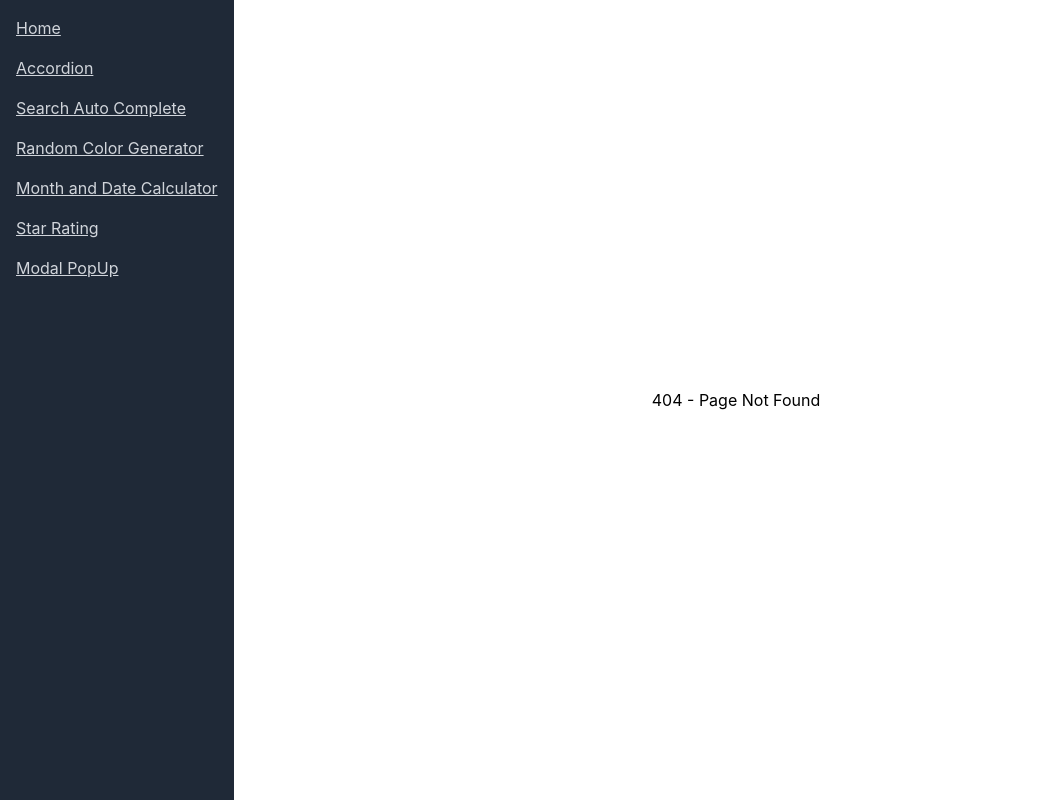
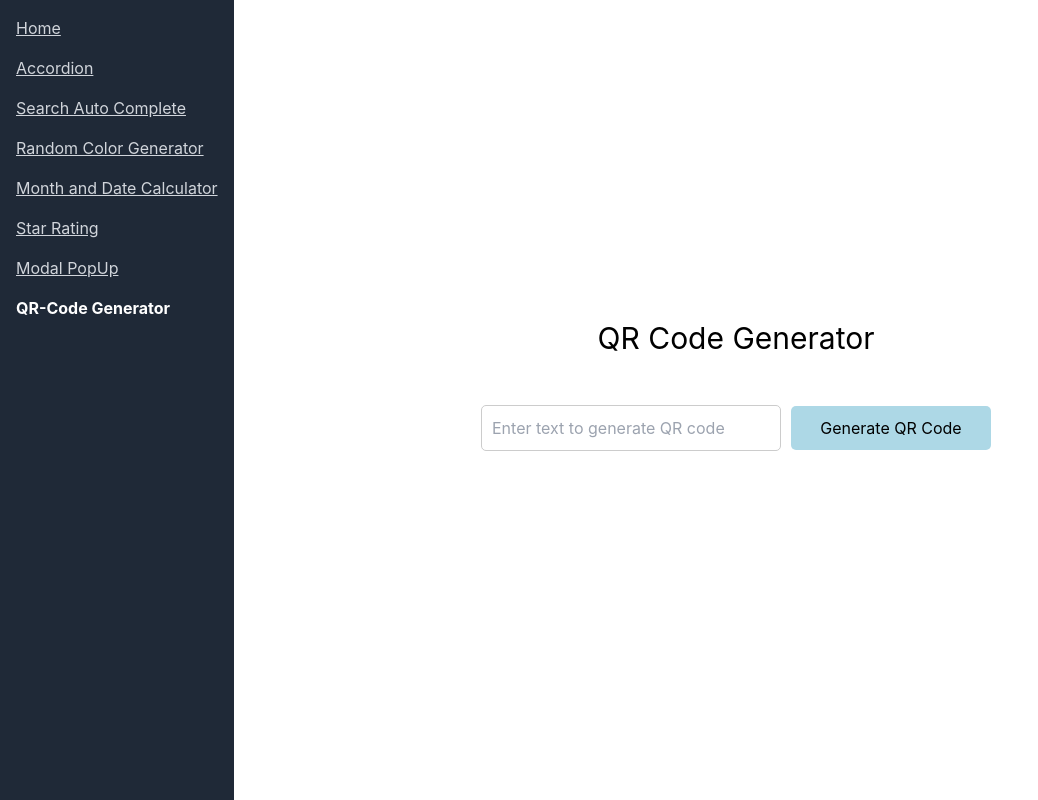
Before and after one commit to saranyaSittrarasu/React_Mini_Projects, a React (Create React App) app: page /qrcode in a window 1280 px wide. Before the commit this address had no page. Shown: the whole page, without its empty margins (0-1038 px from the left). Built offline with nearby package versions, Linux system fonts and the light colour scheme.

Commit message:
generate QR code

```diff
--- a/package.json
+++ b/package.json
@@ -19,6 +19,7 @@
     "axios": "^1.7.9",
     "react": "^18.3.1",
     "react-dom": "^18.3.1",
+    "react-qr-code": "^2.0.15",
     "react-router-dom": "^6.27.0",
     "react-scripts": "5.0.1",
     "typescript": "^4.9.5",
--- a/src/NavBar.tsx
+++ b/src/NavBar.tsx
@@ -45,6 +45,11 @@ const Navbar: React.FC = () => {
             Modal PopUp
           </Link>
         </li>
+        <li>
+          <Link to="/qrcode" className={navLinkStyles}>
+            QR-Code Generator
+          </Link>
+        </li>
       </ul>
     </nav>
   );
--- a/src/Router.tsx
+++ b/src/Router.tsx
@@ -8,6 +8,7 @@ import NotFound from "./components/NotFound";
 import WeekandDaysCalculator from "./components/WeekandDaysCalculator/WeekandDaysCalculator";
 import StarRating from "./components/StarRating/StarRating";
 import ModalHomePage from "./components/ModalPopUp/ModalHomePage";
+import QrCoreGenerator from "./components/QRCodeGenerator/QrCoreGenerator";
 
 const AppRouter: React.FC = () => {
   return (
@@ -23,6 +24,7 @@ const AppRouter: React.FC = () => {
         />
         <Route path="/starrating" element={<StarRating />} />
         <Route path="/showmodal" element={<ModalHomePage />} />
+        <Route path="/qrcode" element={<QrCoreGenerator />} />
         <Route path="*" element={<NotFound />} />{" "}
       </Routes>
     </>
--- /dev/null
+++ b/src/components/QRCodeGenerator/QrCoreGenerator.tsx
@@ -0,0 +1,59 @@
+import { useState } from "react";
+import QRCode from "react-qr-code";
+
+const QrCoreGenerator = () => {
+  const [inputVlaue, setInputValue] = useState("");
+  const [qrCode, setQrCode] = useState("");
+  const [showQrCode, setShowQrCode] = useState(false);
+  const generateQrCode = () => {
+    if (inputVlaue.trim()) {
+      setShowQrCode(true);
+      setQrCode(inputVlaue);
+      setInputValue("");
+    } else {
+      alert("Please enter some text to generate QR code");
+    }
+  };
+  return (
+    <div style={{ display: "flex", flexDirection: "column", gap: "10px" }}>
+      <h1 style={{ textAlign: "center", fontSize: "30px" }}>
+        QR Code Generator
+      </h1>
+      <br />
+      <div>
+        <input
+          style={{
+            padding: "10px",
+            borderRadius: "5px",
+            border: "1px solid #ccc",
+            marginRight: "10px",
+            width: "300px",
+          }}
+          type="text"
+          value={inputVlaue}
+          onChange={(e) => setInputValue(e.target.value)}
+          placeholder="Enter text to generate QR code"
+        />
+        <button
+          style={{
+            background: "lightblue",
+            padding: "10px",
+            borderRadius: "5px",
+            width: "200px",
+          }}
+          onClick={() => generateQrCode()}
+        >
+          Generate QR Code
+        </button>
+      </div>
+      <br />
+      {showQrCode && (
+        <div style={{ display: "flex", justifyContent: "center" }}>
+          <QRCode value={qrCode} size={400} bgColor="#fff" />
+        </div>
+      )}
+    </div>
+  );
+};
+
+export default QrCoreGenerator;
```
Also changed, not shown: 1 other file (tests, documents, lock files or other folders).
